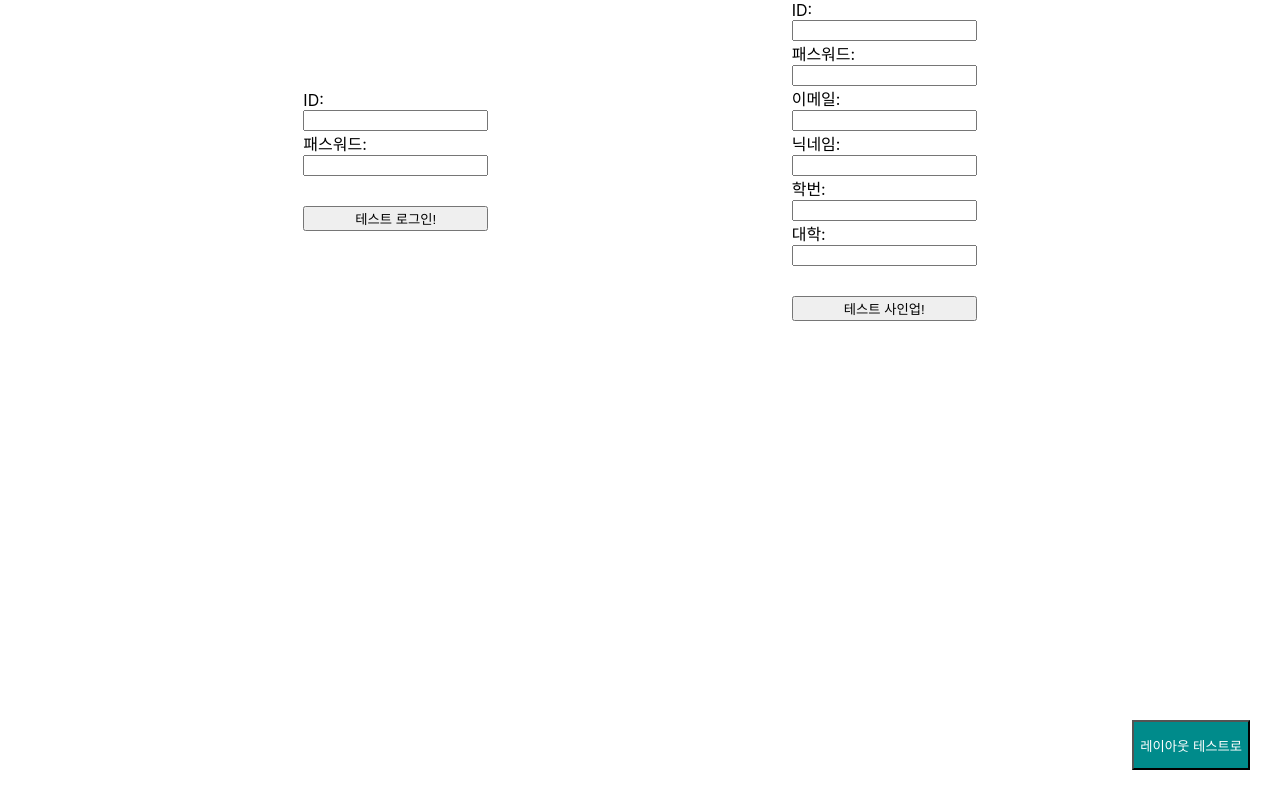
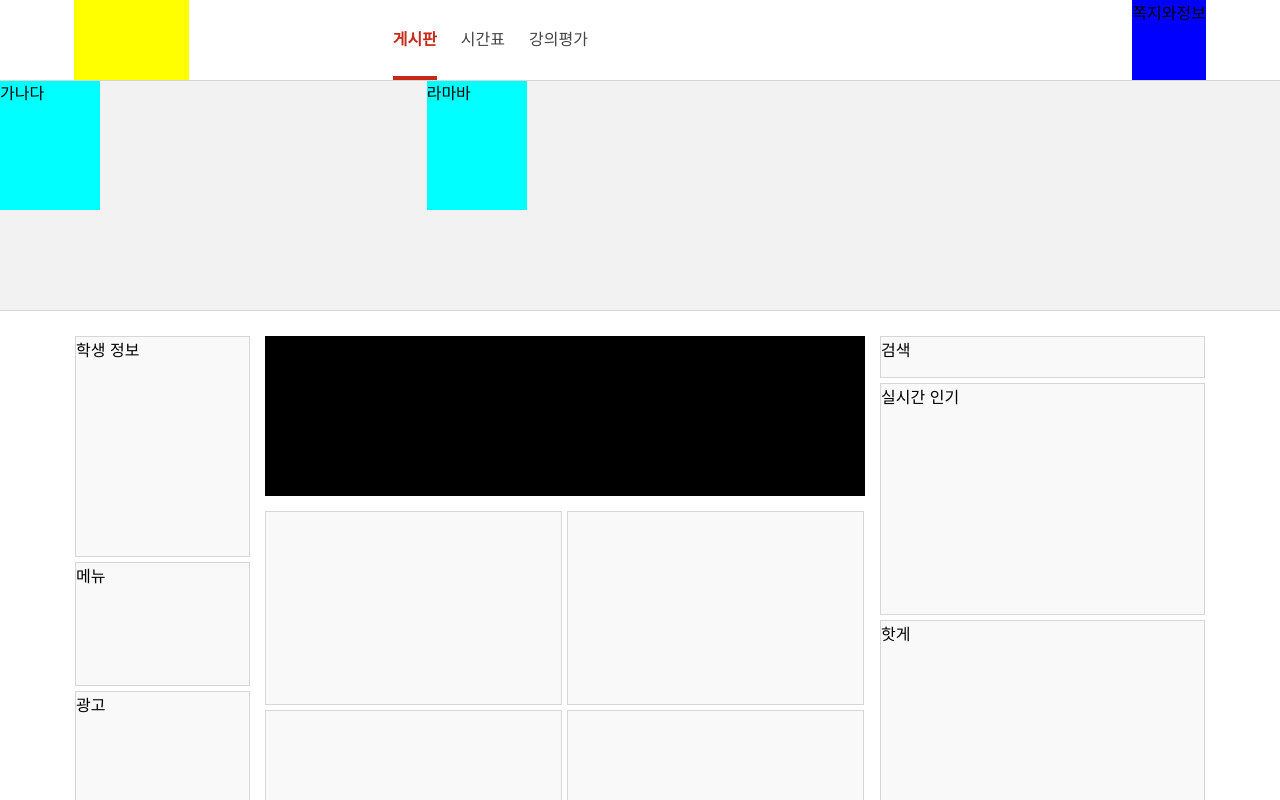
Before and after one commit to wafflestudio19-5/team5-web, a React (Create React App) app: page / in a window 1280 px wide. Shown: the top 800 px of the page. Built offline with nearby package versions, Linux system fonts and the light colour scheme.

Commit message:
파일 구조 잡고 기본적인 레이아웃 짜기

```diff
--- a/src/App.tsx
+++ b/src/App.tsx
@@ -1,19 +1,20 @@
-import TestComponent from "./component/TestComponent/TestComponent";
 import "./App.css";
 import "./scss/main.scss";
+import { Redirect, Route, Switch } from "react-router-dom";
+import Header from "./component/Header/Header";
 import Home from "./component/Home/Home";
-import { useState } from "react";
+import Footer from "./component/Footer/Footer";
 function App() {
-  const [isLayoutDisplayed, setIsLayoutDisplayed] = useState<boolean>(false);
   return (
     <div className="App">
-      {isLayoutDisplayed ? <Home /> : <TestComponent />}
-      <button
-        className="ChangeTestButton"
-        onClick={() => setIsLayoutDisplayed(!isLayoutDisplayed)}
-      >
-        {isLayoutDisplayed ? "로그인 테스트로" : "레이아웃 테스트로"}
-      </button>
+      <Header />
+      <Switch>
+        <Route path="/" component={Home} exact />
+        <Route path="/timetable" />
+        <Route path="/lecture" />
+        <Redirect to="/" />
+      </Switch>
+      <Footer />
     </div>
   );
 }
--- /dev/null
+++ b/src/component/Footer/Footer.tsx
@@ -0,0 +1,5 @@
+const Footer = () => {
+  return <div className="Footer">Footer</div>;
+};
+
+export default Footer;
--- /dev/null
+++ b/src/component/Header/Header.tsx
@@ -0,0 +1,25 @@
+import { Link } from "react-router-dom";
+
+const Header = () => {
+  return (
+    <nav className="Header">
+      <div className="Header__wrapper">
+        <div className="Header__logo"></div>
+        <div className="Header__account">쪽지와정보</div>
+        <ul className="Header__menu">
+          <li className="active">
+            <Link to="/">게시판</Link>
+          </li>
+          <li>
+            <Link to="/timetable">시간표</Link>
+          </li>
+          <li>
+            <Link to="/lecture">강의평가</Link>
+          </li>
+        </ul>
+      </div>
+    </nav>
+  );
+};
+
+export default Header;
--- /dev/null
+++ b/src/component/Home/BoardView/BoardView.tsx
@@ -0,0 +1,5 @@
+const BoardView = () => {
+  return <div className="BoardView">BoardView</div>;
+};
+
+export default BoardView;
--- a/src/component/Home/Home.tsx
+++ b/src/component/Home/Home.tsx
@@ -1,88 +1,17 @@
+import { Redirect, Route, Switch } from "react-router-dom";
+import SubMenu from "./SubMenu/SubMenu";
+import TotalView from "./TotalView/TotalView";
+import BoardView from "./BoardView/BoardView";
+
 const Home = () => {
   return (
-    <div>
-      <nav>
-        <div className={"wrap"}>
-          <div id={"logo"}>Logo</div>
-          <div id={"account"}>쪽지와정보</div>
-          <ul id={"menu"}>
-            <li>대충메뉴</li>
-          </ul>
-        </div>
-      </nav>
-      <div id={"submenu"}>
-        <div className={"group"}></div>
-        <div className={"group"}></div>
-      </div>
-      <div id={"container"}>
-        <div className={"banner"}></div>
-        <div className={"leftSide"}>
-          <div className={"userCard"}>학생 정보</div>
-          <div className={"menu"}>메뉴</div>
-          <div className={"ad"}>광고</div>
-          <div className={"ad"}>광고</div>
-          <div className={"ad"}>광고</div>
-        </div>
-        <div className={"rightSide"}>
-          <div className={"searchBar"}>검색</div>
-          <div className={"sideNow"}>실시간 인기</div>
-          <div className={"sideHot"}>핫게</div>
-          <div className={"sideBest"}>Best</div>
-          <div className={"sideSchool"}>학교 소식</div>
-          <div className={"sideLecEval"}>최근 강의평</div>
-        </div>
-        <div className={"main"}>
-          <div className={"card"}>
-            <div className={"board"}></div>
-          </div>
-          <div className={"card"}>
-            <div className={"board"}></div>
-          </div>
-          <div className={"card"}>
-            <div className={"board"}></div>
-          </div>
-          <div className={"card"}>
-            <div className={"board"}></div>
-          </div>
-          <div className={"card"}>
-            <div className={"board"}></div>
-          </div>
-          <div className={"card"}>
-            <div className={"board"}></div>
-          </div>
-          <div className={"card"}>
-            <div className={"board"}></div>
-          </div>
-          <div className={"card"}>
-            <div className={"board"}></div>
-          </div>
-          <div className={"card"}>
-            <div className={"board"}></div>
-          </div>
-          <div className={"card"}>
-            <div className={"board"}></div>
-          </div>
-          <div className={"card"}>
-            <div className={"board"}></div>
-          </div>
-          <div className={"card"}>
-            <div className={"board"}></div>
-          </div>
-          <div className={"card"}>
-            <div className={"board"}></div>
-          </div>
-          <div className={"card"}>
-            <div className={"board"}></div>
-          </div>
-          <div className={"card"}>
-            <div className={"board"}></div>
-          </div>
-          <div className={"card"}>
-            <div className={"board"}></div>
-          </div>
-        </div>
-      </div>
-      <div id={"bottom"}>대충 바닥</div>
+    <div className="Home">
+      <SubMenu />
+      <Switch>
+        <Route path="/" component={TotalView} />
+        <Route path="/:id" component={BoardView} />
+        <Redirect to="/" />
+      </Switch>
     </div>
   );
 };
--- /dev/null
+++ b/src/component/Home/SubMenu/SubMenu.tsx
@@ -0,0 +1,10 @@
+const SubMenu = () => {
+  return (
+    <div className="SubMenu">
+      <div className="SubMenu__group">가나다</div>
+      <div className="SubMenu__group">라마바</div>
+    </div>
+  );
+};
+
+export default SubMenu;
--- /dev/null
+++ b/src/component/Home/SubMenu/SubMenuItem.tsx
@@ -0,0 +1,5 @@
+const SubMenuItem = () => {
+  return <div className="SubMenuItem"></div>;
+};
+
+export default SubMenuItem;
--- /dev/null
+++ b/src/component/Home/TotalView/TotalView.tsx
@@ -0,0 +1,76 @@
+const TotalView = () => {
+  return (
+    <div className="TotalView">
+      <div id={"container"}>
+        <div className={"banner"}></div>
+        <div className={"leftSide"}>
+          <div className={"userCard"}>학생 정보</div>
+          <div className={"menu"}>메뉴</div>
+          <div className={"ad"}>광고</div>
+          <div className={"ad"}>광고</div>
+          <div className={"ad"}>광고</div>
+        </div>
+        <div className={"rightSide"}>
+          <div className={"searchBar"}>검색</div>
+          <div className={"sideNow"}>실시간 인기</div>
+          <div className={"sideHot"}>핫게</div>
+          <div className={"sideBest"}>Best</div>
+          <div className={"sideSchool"}>학교 소식</div>
+          <div className={"sideLecEval"}>최근 강의평</div>
+        </div>
+        <div className={"main"}>
+          <div className={"card"}>
+            <div className={"board"}></div>
+          </div>
+          <div className={"card"}>
+            <div className={"board"}></div>
+          </div>
+          <div className={"card"}>
+            <div className={"board"}></div>
+          </div>
+          <div className={"card"}>
+            <div className={"board"}></div>
+          </div>
+          <div className={"card"}>
+            <div className={"board"}></div>
+          </div>
+          <div className={"card"}>
+            <div className={"board"}></div>
+          </div>
+          <div className={"card"}>
+            <div className={"board"}></div>
+          </div>
+          <div className={"card"}>
+            <div className={"board"}></div>
+          </div>
+          <div className={"card"}>
+            <div className={"board"}></div>
+          </div>
+          <div className={"card"}>
+            <div className={"board"}></div>
+          </div>
+          <div className={"card"}>
+            <div className={"board"}></div>
+          </div>
+          <div className={"card"}>
+            <div className={"board"}></div>
+          </div>
+          <div className={"card"}>
+            <div className={"board"}></div>
+          </div>
+          <div className={"card"}>
+            <div className={"board"}></div>
+          </div>
+          <div className={"card"}>
+            <div className={"board"}></div>
+          </div>
+          <div className={"card"}>
+            <div className={"board"}></div>
+          </div>
+        </div>
+      </div>
+    </div>
+  );
+};
+
+export default TotalView;
--- a/src/index.js
+++ b/src/index.tsx
@@ -1,14 +1,17 @@
-import React from 'react';
-import ReactDOM from 'react-dom';
-import './index.css';
-import App from './App';
-import reportWebVitals from './reportWebVitals';
+import React from "react";
+import ReactDOM from "react-dom";
+import "./index.css";
+import App from "./App";
+import reportWebVitals from "./reportWebVitals";
+import { BrowserRouter } from "react-router-dom";
 
 ReactDOM.render(
   <React.StrictMode>
-    <App />
+    <BrowserRouter>
+      <App />
+    </BrowserRouter>
   </React.StrictMode>,
-  document.getElementById('root')
+  document.getElementById("root")
 );
 
 // If you want to start measuring performance in your app, pass a function
--- a/src/scss/components/_header.scss
+++ b/src/scss/components/_header.scss
@@ -1,4 +1,4 @@
-nav {
+nav.Header {
   position: fixed;
   z-index: 100;
   left: 0;
@@ -8,12 +8,12 @@ nav {
   border-bottom: 1px solid #d6d6d6;
   background-color: #fff;
 
-  .wrap {
+  .Header__wrapper {
     margin: 0 auto;
     width: 1180px;
     height: 100%;
 
-    #logo {
+    .Header__logo {
       float: left;
       margin-left: 24px;
       height: 100%;
@@ -21,20 +21,44 @@ nav {
       width: 115px;
     }
 
-    #account {
+    .Header__account {
       float: right;
       margin-right: 24px;
       height: 100%;
       background-color: blue;
     }
 
-    #menu {
+    .Header__menu {
       margin: 0 auto;
       width: 600px;
       height: 100%;
-      font-size: 0;
+      font-size: 2px;
       text-align: center;
-      background-color: antiquewhite;
+      display:flex;
+      color: #444444;
+
+      li{
+        list-style: none;
+        height:calc(100% - 4px);
+        margin-left:12px;
+        margin-right:12px;
+        font-size:16px;
+        display: flex;
+        align-items: center;
+        a {
+          text-decoration: none;
+          color: inherit;
+          font-weight: inherit;
+          &:hover {
+            color: #c62917;
+          }
+        }
+        &.active {
+          color: #c62917;
+          font-weight: bold;
+          border-bottom: 4px solid #c62917;
+        }
+      }
     }
   }
 
--- a/src/scss/components/_submenu.scss
+++ b/src/scss/components/_submenu.scss
@@ -1,4 +1,4 @@
-#submenu {
+.SubMenu {
   display: grid;
   position: relative;
   grid-template-columns: 1fr 1fr 1fr;
@@ -6,12 +6,10 @@
   height: 230px;
   background-color: #f2f2f2;
   border-bottom: 1px solid #d6d6d6;
+
+  .SubMenu__group {
+    height: 130px;
+    width: 100px;
+    background-color: aqua;
+  }
 }
-
-
-
-.group {
-  height: 130px;
-  width: 100px;
-  background-color: aqua;
-}
```
Also changed, not shown: src/component/TestComponent/TestHome.tsx (added, +90 -0 lines).
